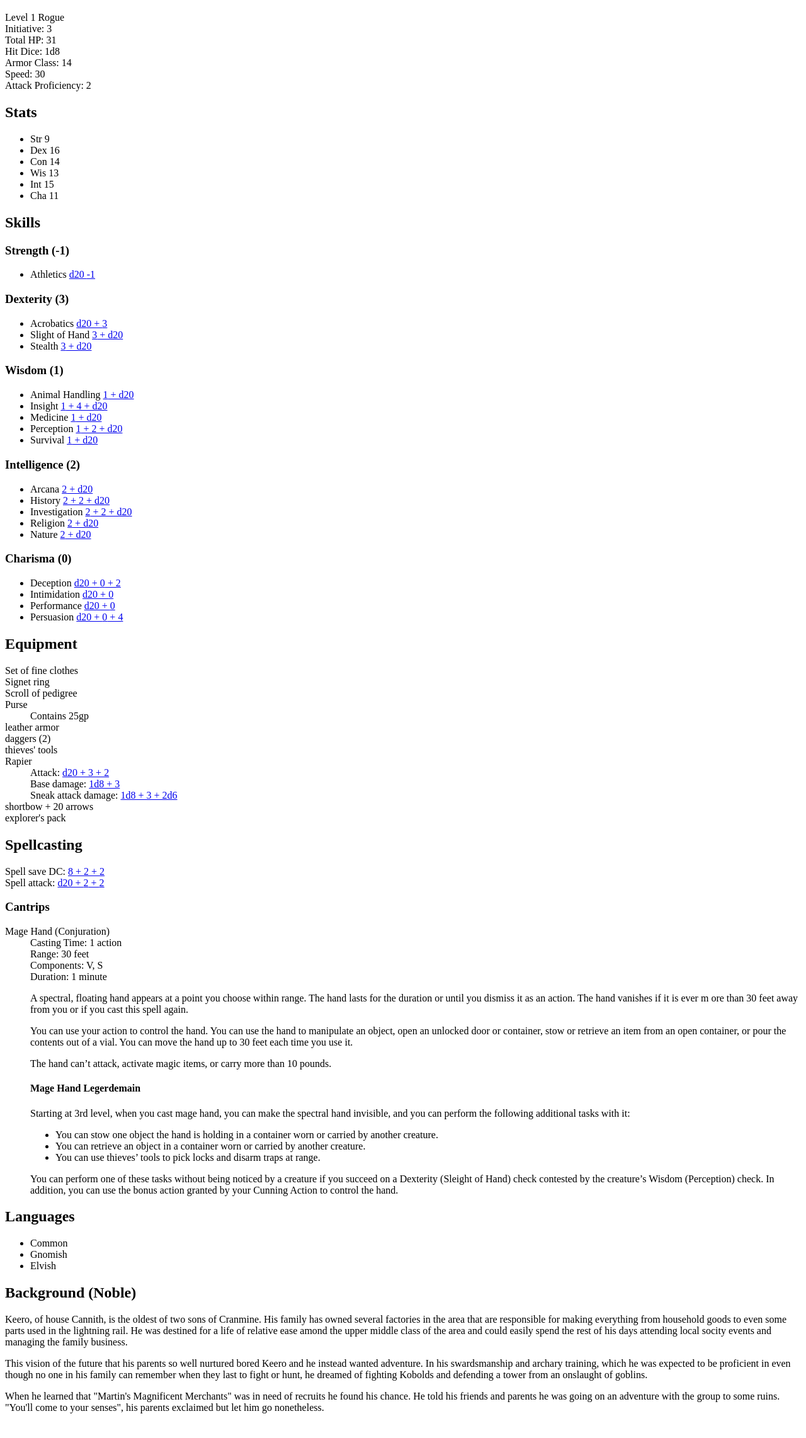
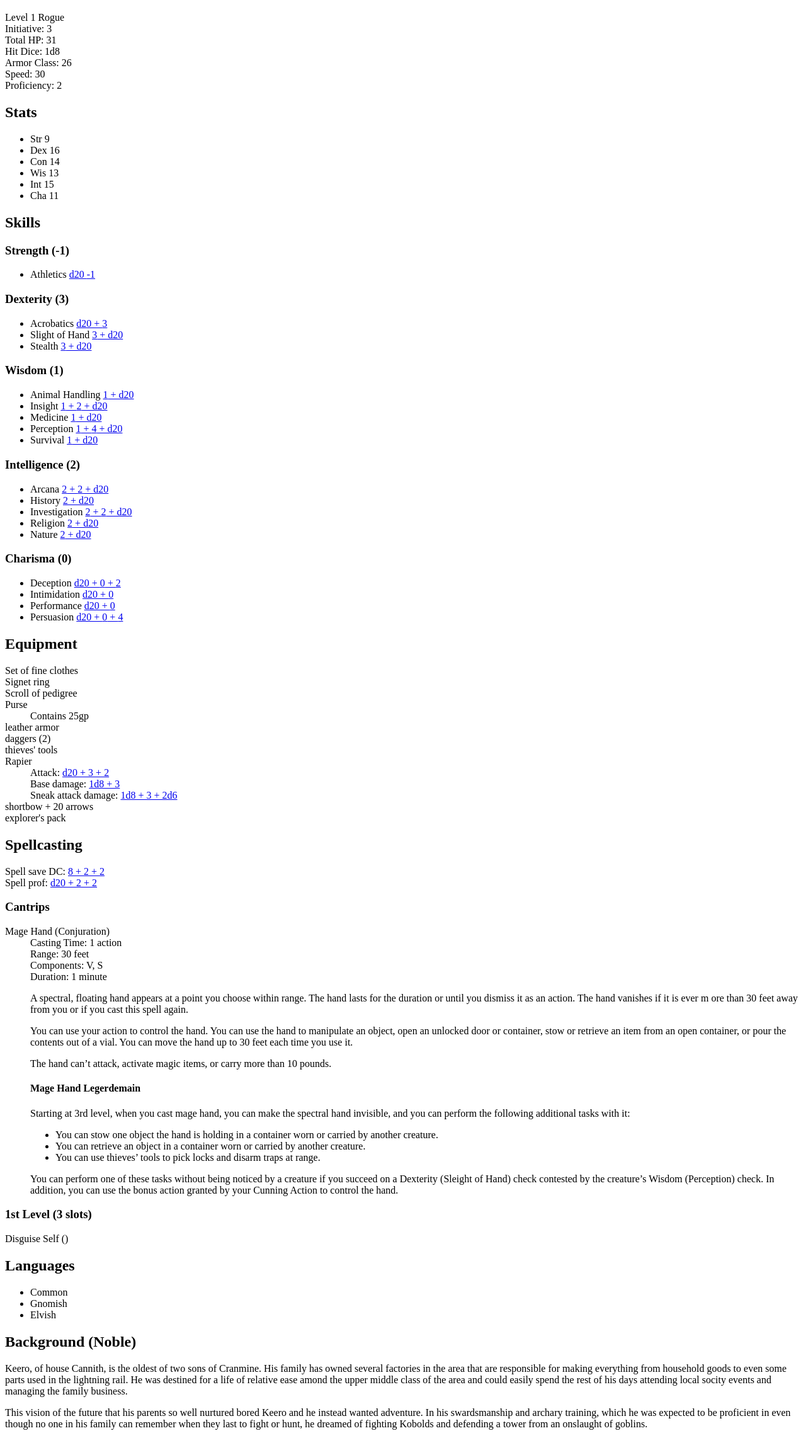
Before and after one commit to prowe/Keero, a website with bundled scripts: page index.html in a window 1280 px wide. Shown: the part 61-2344 px from the top of the page at 63% size. Before the commit the page ends 2321 px from the top, so only its background shows below. Built offline with nearby package versions, Linux system fonts and the light colour scheme.

Commit message:
fixing skills

```diff
--- a/index.html
+++ b/index.html
@@ -18,9 +18,9 @@
         <div>Initiative: <span data-populate-modifier="dex"></span></div>
         <div>Total HP: <span data-eval-for-content="8 + getAbilityModifier('con') + (3 * (5 + getAbilityModifier('con')))"></span></div>
         <div>Hit Dice: 1d8</div>
-        <div>Armor Class: 14</div>
+        <div>Armor Class: <span data-eval-for-content="10 + getStat('dex')"></span></div>
         <div>Speed: 30</div>
-        <div>Attack Proficiency: <span data-base-stat="attack">2</span></div>
+        <div>Proficiency: <span data-base-stat="prof">2</span></div>
 
         <section>
             <h2>Stats</h2>
@@ -49,26 +49,25 @@
             <h3>Wisdom (<span data-populate-modifier="wis"></span>)</h3>
             <ul>
                 <li>Animal Handling <a href="#" class="roll-expression"><span data-populate-modifier="wis"></span> + d20</a></li>
-                <li>Insight <a href="#" class="roll-expression"><span data-populate-modifier="wis"></span> + 4 + d20</a></li>
+                <li>Insight <a href="#" class="roll-expression"><span data-populate-modifier="wis"></span> + <span data-eval-for-content="getStat('prof')"></span> + d20</a></li>
                 <li>Medicine <a href="#" class="roll-expression"><span data-populate-modifier="wis"></span> + d20</a></li>
-                <li>Perception <a href="#" class="roll-expression"><span data-populate-modifier="wis"></span> + 2 + d20</a></li>
+                <li>Perception <a href="#" class="roll-expression"><span data-populate-modifier="wis"></span> + <span data-eval-for-content="getStat('prof') * 2"></span> + d20</a></li>
                 <li>Survival <a href="#" class="roll-expression"><span data-populate-modifier="wis"></span> + d20</a></li>
             </ul>
             <h3>Intelligence (<span data-populate-modifier="int"></span>)</h3>
             <ul>
-                <li>Arcana <a href="#" class="roll-expression"><span data-populate-modifier="int"></span> + d20</a></li>
-                <li>History <a href="#" class="roll-expression"><span data-populate-modifier="int"></span> + 2 + d20</a></li>
-                <li>Investigation <a href="#" class="roll-expression"><span data-populate-modifier="int"></span> + 2 + d20</a></li>
+                <li>Arcana <a href="#" class="roll-expression"><span data-populate-modifier="int"></span> + <span data-eval-for-content="getStat('prof')"></span> + d20</a></li>
+                <li>History <a href="#" class="roll-expression"><span data-populate-modifier="int"></span> + d20</a></li>
+                <li>Investigation <a href="#" class="roll-expression"><span data-populate-modifier="int"></span> + <span data-eval-for-content="getStat('prof')"></span> + d20</a></li>
                 <li>Religion <a href="#" class="roll-expression"><span data-populate-modifier="int"></span> + d20</a></li>
                 <li>Nature <a href="#" class="roll-expression"><span data-populate-modifier="int"></span> + d20</a></li>
             </ul>
             <h3>Charisma (<span data-populate-modifier="cha"></span>)</h3>
             <ul>
-                <li>Deception <a href="#" class="roll-expression">d20 + <span data-populate-modifier="cha"></span> + 2</a></li>
+                <li>Deception <a href="#" class="roll-expression">d20 + <span data-populate-modifier="cha"></span> + <span data-eval-for-content="getStat('prof')"></span></a></li>
                 <li>Intimidation <a href="#" class="roll-expression">d20 + <span data-populate-modifier="cha"></span></a></li>
                 <li>Performance <a href="#" class="roll-expression">d20 + <span data-populate-modifier="cha"></span></a></li>
-                <li>Persuasion <a href="#" class="roll-expression">d20 + <span data-populate-modifier="cha"></span> + 4</a></li>
-                </li>
+                <li>Persuasion <a href="#" class="roll-expression">d20 + <span data-populate-modifier="cha"></span> + <span data-eval-for-content="getStat('prof') * 2"></span></a></li>
             </ul>
         </section>
 
@@ -88,7 +87,7 @@
                 <dt>Rapier</dt>
                 <dd>
                     <div>Attack:
-                        <a href="#" class="roll-expression" data-eval-for-content="`d20 + ${getAbilityModifier('dex')} + ${getStat('attack')}`"></a>
+                        <a href="#" class="roll-expression" data-eval-for-content="`d20 + ${getAbilityModifier('dex')} + ${getStat('prof')}`"></a>
                     </div>
                     <div>Base damage:
                         <a href="#" class="roll-expression" data-eval-for-content="`1d8 + ${getAbilityModifier('dex')}`"></a>
@@ -104,8 +103,8 @@
 
         <section>
             <h2>Spellcasting</h2>
-            <div>Spell save DC: <a href="#" class="roll-expression">8 + <span data-eval-for-content="getStat('attack')"></span> + <span data-populate-modifier="int"></span></a></div>
-            <div>Spell attack: <a href="#" class="roll-expression">d20 + <span data-eval-for-content="getStat('attack')"></span> + <span data-populate-modifier="int"></span></a></div>
+            <div>Spell save DC: <a href="#" class="roll-expression">8 + <span data-eval-for-content="getStat('prof')"></span> + <span data-populate-modifier="int"></span></a></div>
+            <div>Spell prof: <a href="#" class="roll-expression">d20 + <span data-eval-for-content="getStat('prof')"></span> + <span data-populate-modifier="int"></span></a></div>
             <div>
                 <h3>Cantrips</h3>
                 <dl>
@@ -132,7 +131,8 @@
                                     and you can perform the following additional tasks with it:</p>
                                 <ul>
                                     <li>You can stow one object the hand is holding in a container worn or carried by another
-                                        creature.</li>
+                                        creature.
+                                    </li>
                                     <li>You can retrieve an object in a container worn or carried by another creature.</li>
                                     <li>You can use thieves’ tools to pick locks and disarm traps at range.</li>
                                 </ul>
@@ -142,6 +142,17 @@
                                     hand.
                                     <p>
                     </dd>
+                    <dt></dt>
+                    <dt></dt>
+                </dl>
+            </div>
+            <div>
+                <h3>1st Level (3 slots)</h3>
+                <dl>
+                    <dt>Disguise Self ()</dt>
+                    <dt></dt>
+                    <dt></dt>
+                    <dt></dt>
                 </dl>
             </div>
         </section>
```
